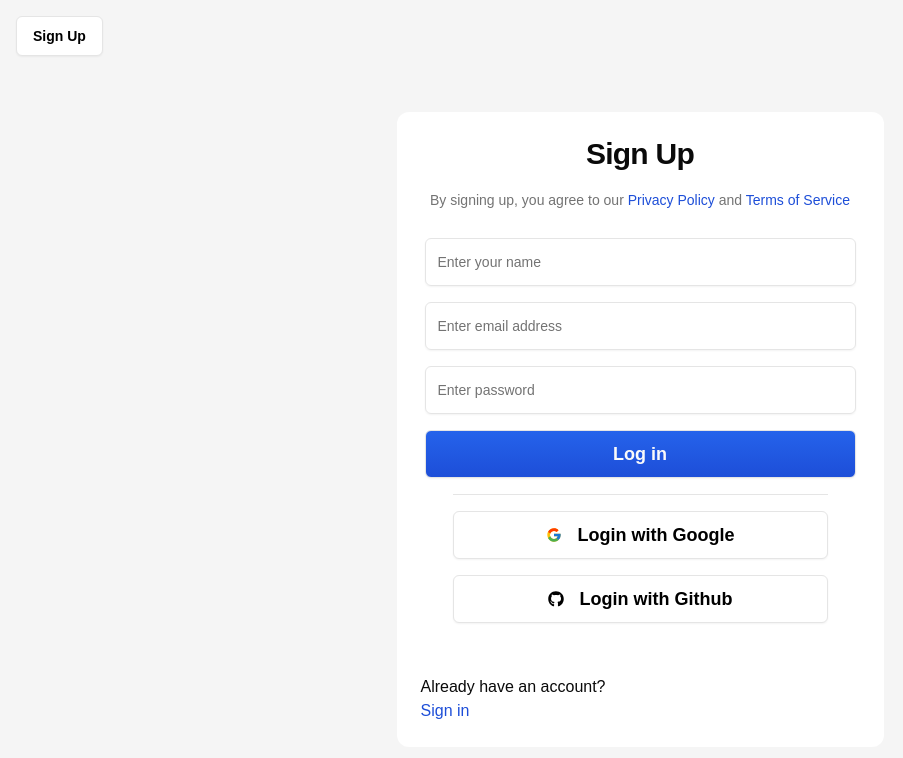
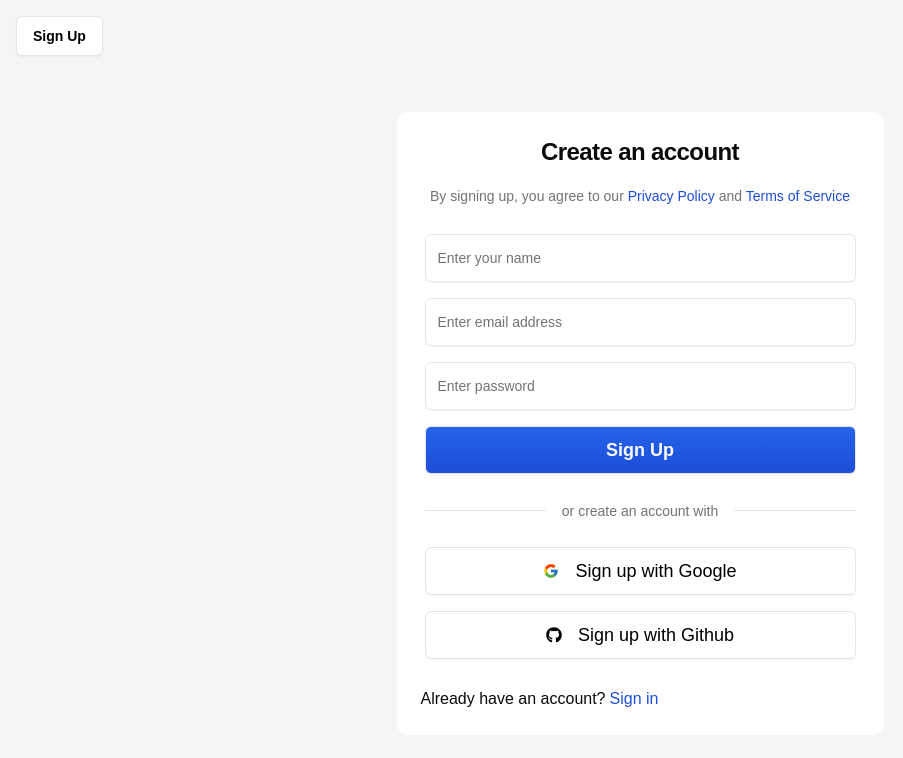
Before and after one commit to UpekkaChakma/time-loom, a Next.js app: page /sign-up in a window 1280 px wide. Shown: the top 758 px of the page, without its empty margins (0-903 px from the left). Built offline with nearby package versions, Linux system fonts and the light colour scheme.

Commit message:
Modified UI of sign in and sign up card.

```diff
--- a/src/features/auth/components/sign-in-card.tsx
+++ b/src/features/auth/components/sign-in-card.tsx
@@ -17,16 +17,12 @@ import {
   FormItem,
   FormMessage,
 } from "@/components/ui/form";
-import { useLogin } from "../api/use-login";
-
-const formSchema = z.object({
-  email: z.string().email(),
-  password: z.string().min(6, "At least 6 characters required.").max(256),
-});
+import { useLogin } from "@/features/auth/api/use-login";
+import { signUpSchema } from "@/features/auth/schemas";
 
 export const SignInCard = () => {
-  const form = useForm<z.infer<typeof formSchema>>({
-    resolver: zodResolver(formSchema),
+  const form = useForm<z.infer<typeof signUpSchema>>({
+    resolver: zodResolver(signUpSchema),
     defaultValues: {
       email: "",
       password: "",
@@ -35,15 +31,15 @@ export const SignInCard = () => {
 
   const { mutate } = useLogin();
 
-  const onSubmit = (values: z.infer<typeof formSchema>) => {
+  const onSubmit = (values: z.infer<typeof signUpSchema>) => {
     mutate({ json: values });
   };
   return (
     <Card className="w-full h-full md:w-[487px] border-none shadow-none">
       <CardHeader className="flex justify-center items-center text-center px-7 pb-0">
-        <CardTitle className="text-3xl">Welcome back</CardTitle>
+        <CardTitle className="text-2xl">Login to your account</CardTitle>
       </CardHeader>
-      <CardContent className="p-7">
+      <CardContent className="p-7 pb-9">
         <Form {...form}>
           <form onSubmit={form.handleSubmit(onSubmit)} className="space-y-4">
             <FormField
@@ -80,37 +76,40 @@ export const SignInCard = () => {
                 </FormItem>
               )}
             />
-            <Button disabled={false} size="lg" className="w-full">
+            <Button disabled={false} size="lg" className="w-full capitalize">
               Log in
             </Button>
           </form>
         </Form>
-        <div className="py-4 px-7">
+      </CardContent>
+      <div className="px-7 relative">
+        <div className="absolute top-1/2 left-1/2 -translate-x-1/2 -translate-y-1/2 bg-white text-sm text-neutral-500 px-4">
+          or login with
+        </div>
         <Separator />
       </div>
-        <CardContent className="px-7 flex flex-col gap-y-4">
+      <CardContent className="p-7 pt-9 flex flex-col gap-y-4">
         <Button
           variant="secondary"
           disabled={false}
           size="lg"
-            className="w-full"
+          className="w-full font-normal"
         >
           <FcGoogle className="mr-2 size-5" />
-            Login with Google
+          Sign in with Google
         </Button>
         <Button
           variant="secondary"
           disabled={false}
           size="lg"
-            className="w-full"
+          className="w-full font-normal"
         >
           <FaGithub className="mr-2 size-5" />
-            Login with Github
+          Sign in with Github
         </Button>
       </CardContent>
-      </CardContent>
-      <CardContent>
-        <p>Don't have an account?</p>{" "}
+      <CardContent className="flex gap-1">
+        <p>Don't have an account?</p>
         <Link href="/sign-up">
           <span className="text-blue-700"> Sign up</span>
         </Link>
--- a/src/features/auth/components/sign-up-card.tsx
+++ b/src/features/auth/components/sign-up-card.tsx
@@ -36,13 +36,13 @@ export const SignUpCard = () => {
   });
 
   const onSubmit = (values: z.infer<typeof signUpSchema>) => {
-    console.log("");
+    console.log(values);
   };
 
   return (
     <Card className="w-full h-full md:w-[487px] border-none shadow-none">
       <CardHeader className="flex justify-center items-center text-center px-7 pb-0 gap-3">
-        <CardTitle className="text-3xl">Sign Up</CardTitle>
+        <CardTitle className="text-2xl">Create an account</CardTitle>
         <CardDescription>
           By signing up, you agree to our{" "}
           <Link href="/privacy">
@@ -54,7 +54,7 @@ export const SignUpCard = () => {
           </Link>
         </CardDescription>
       </CardHeader>
-      <CardContent className="p-7">
+      <CardContent className="p-7 pb-9">
         <Form {...form}>
           <form onSubmit={form.handleSubmit(onSubmit)} className="space-y-4">
             <FormField
@@ -109,35 +109,38 @@ export const SignUpCard = () => {
               )}
             />
             <Button disabled={false} size="lg" className="w-full">
-              Log in
+              Sign Up
             </Button>
           </form>
         </Form>
-        <div className="py-4 px-7">
+      </CardContent>
+      <div className="px-7 relative">
+        <div className="absolute top-1/2 left-1/2 -translate-x-1/2 -translate-y-1/2 bg-white text-sm text-neutral-500 px-4">
+          or create an account with
+        </div>
         <Separator />
       </div>
-        <CardContent className="px-7 flex flex-col gap-y-4">
+      <CardContent className="p-7 pt-9 flex flex-col gap-y-4">
         <Button
           variant="secondary"
           disabled={false}
           size="lg"
-            className="w-full"
+          className="w-full font-normal"
         >
           <FcGoogle className="mr-2 size-5" />
-            Login with Google
+          Sign up with Google
         </Button>
         <Button
           variant="secondary"
           disabled={false}
           size="lg"
-            className="w-full"
+          className="w-full font-normal"
         >
           <FaGithub className="mr-2 size-5" />
-            Login with Github
+          Sign up with Github
         </Button>
       </CardContent>
-      </CardContent>
-      <CardContent>
+      <CardContent className="flex gap-1">
         <p>Already have an account?</p>
         <Link href="/sign-in">
           <span className="text-blue-700"> Sign in</span>
```
Lines whose indentation alone changed are shown as unchanged.
